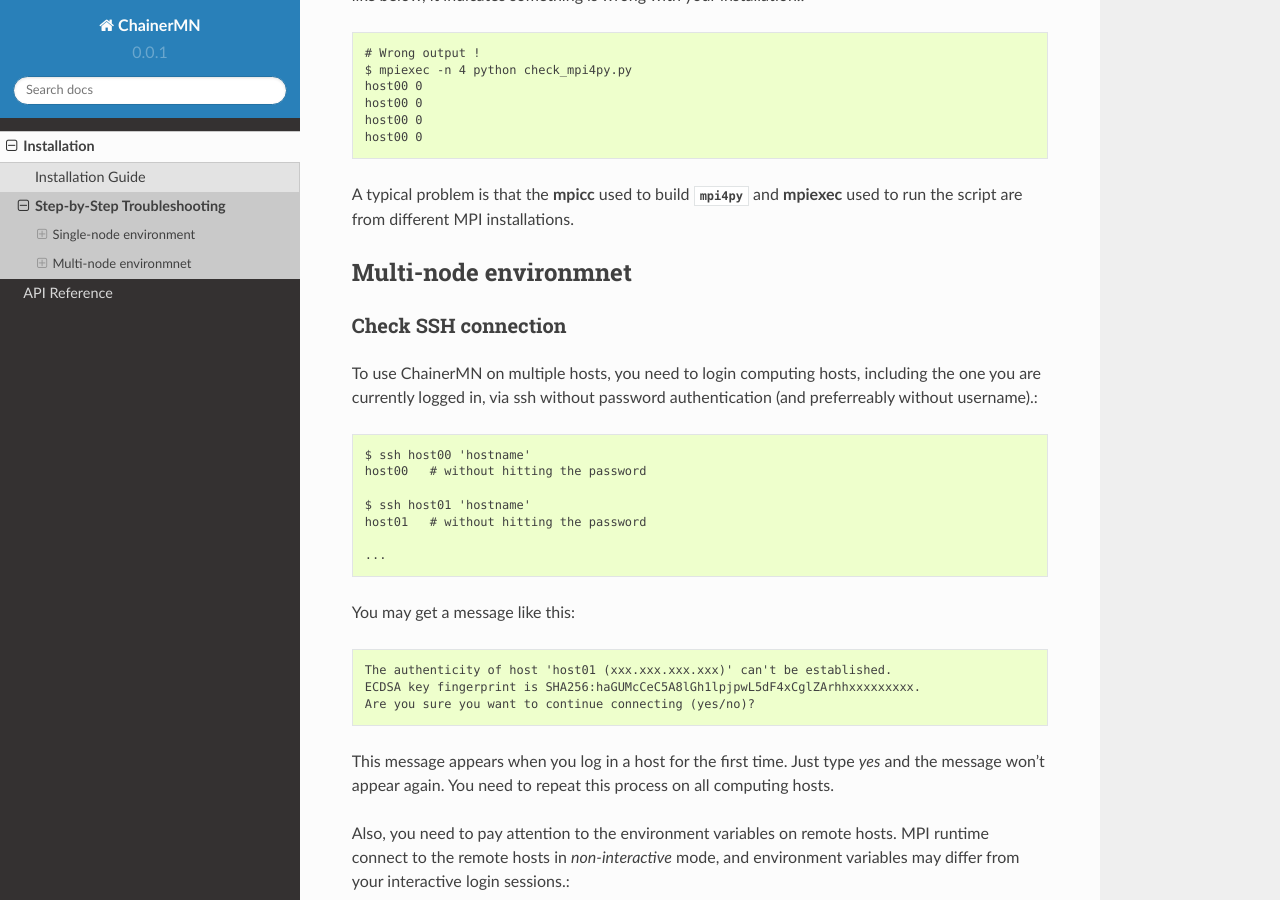
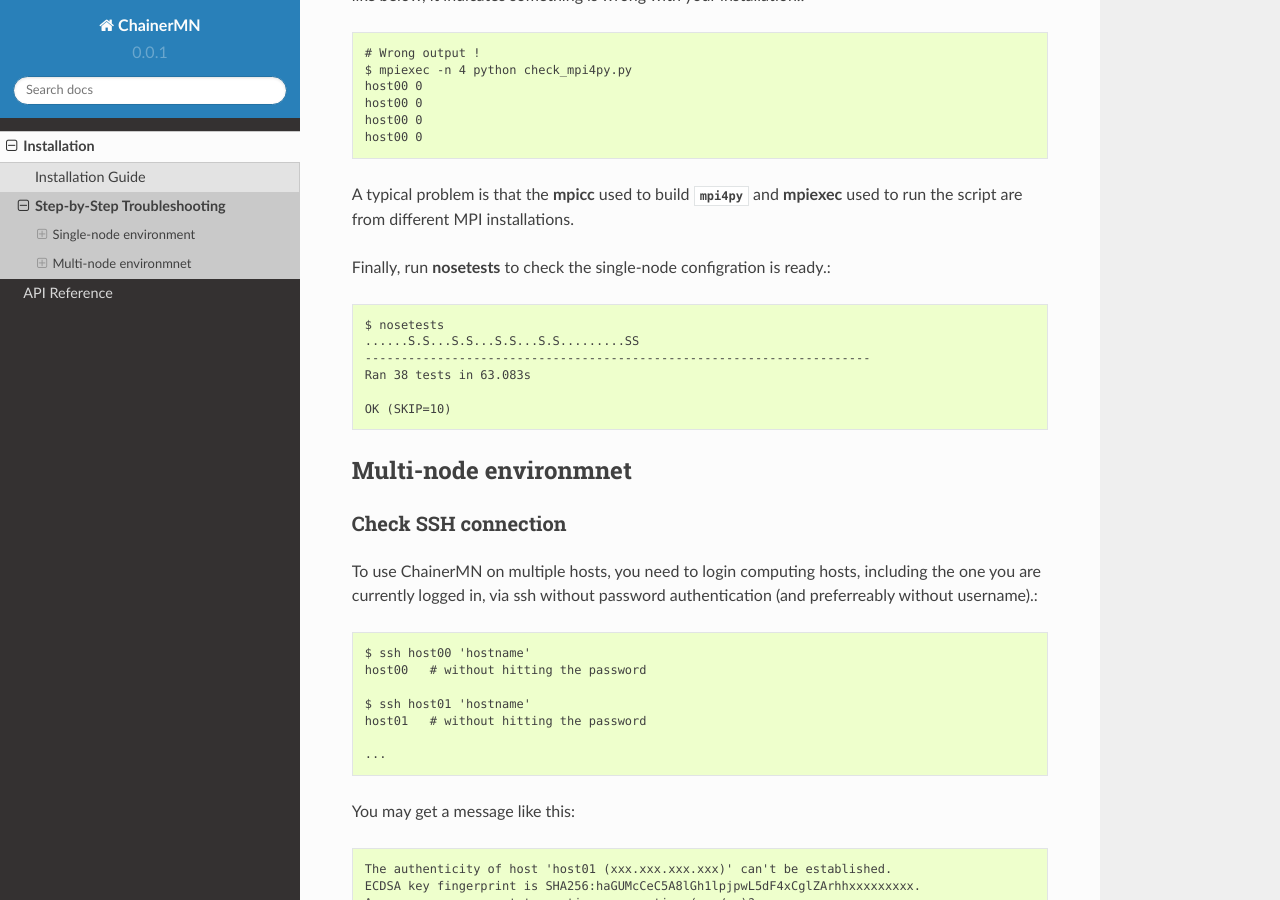
Before and after one commit to chainer/chainermn, a Sphinx documentation site: the page built from docs/source/installation/troubleshooting.rst, in a window 1280 px wide and 900 px high, scrolled down 2801 px. Built offline with Sphinx 7.4.7 and the Read the Docs theme 2.0.0, drawn with Linux system fonts in a browser that asks for light colours; pages that are not in the unit, such as notebooks, are missing from menus.

Commit message:
mention nosetests

```diff
--- a/docs/source/installation/troubleshooting.rst
+++ b/docs/source/installation/troubleshooting.rst
@@ -154,6 +154,16 @@
 :mod:`mpi4py` and :command:`mpiexec` used to run the script are from
 different MPI installations.
 
+Finally, run :command:`nosetests` to check the single-node
+configration is ready.::
+
+  $ nosetests
+  ......S.S...S.S...S.S...S.S.........SS
+  ----------------------------------------------------------------------
+  Ran 38 tests in 63.083s
+
+  OK (SKIP=10)
+
 Multi-node environmnet
 -----------------------
 
```
